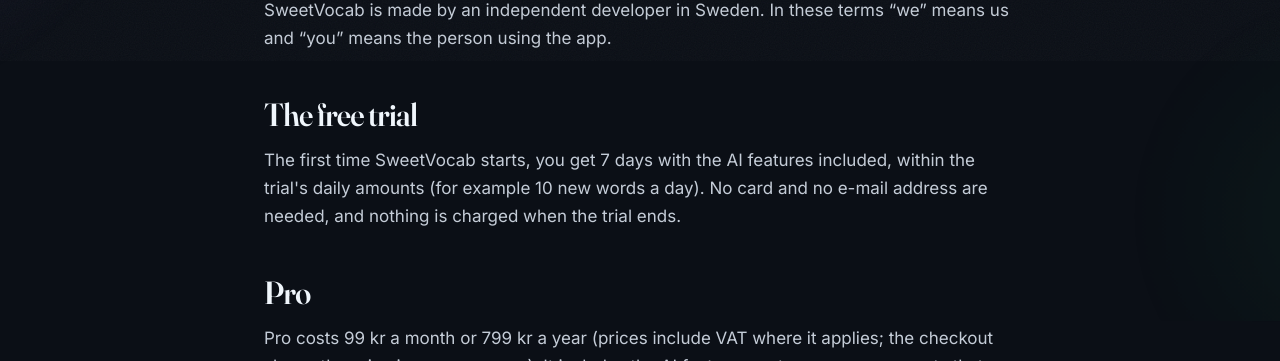
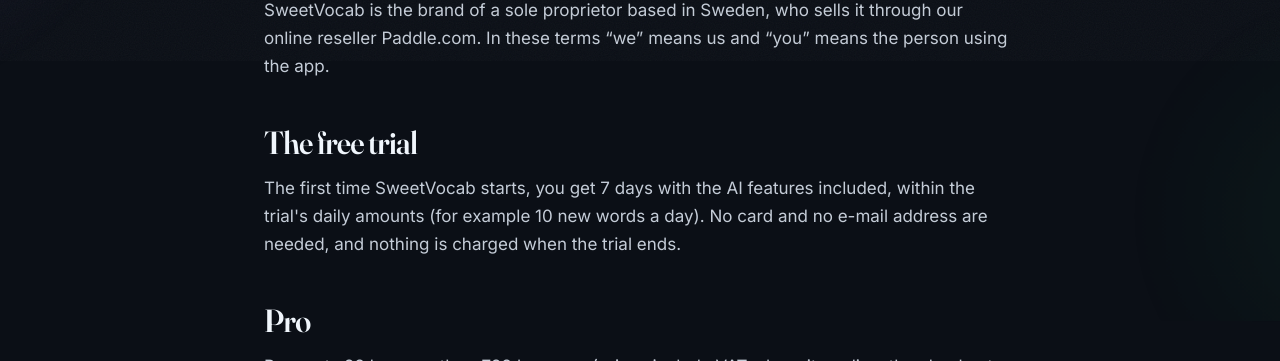
Before and after one commit to ChrisParty/vocabmaster-site, a plain HTML site: page terms.html in a window 1280 px wide. Shown: the part 739-1100 px from the top of the page. Drawn offline with Linux system fonts and the light colour scheme.

Commit message:
Terms: the seller named as the brand of a sole proprietor in Sweden, sold through Paddle.com
Paddle's domain review asks for the company name or the sole proprietor's brand in the terms.

```diff
--- a/terms.html
+++ b/terms.html
@@ -34,7 +34,7 @@
 
   <section>
     <h2>Who we are</h2>
-    <p>SweetVocab is made by an independent developer in Sweden. In these terms “we” means us and “you” means the person using the app.</p>
+    <p>SweetVocab is the brand of a sole proprietor based in Sweden, who sells it through our online reseller Paddle.com. In these terms “we” means us and “you” means the person using the app.</p>
   </section>
 
   <section>
```
